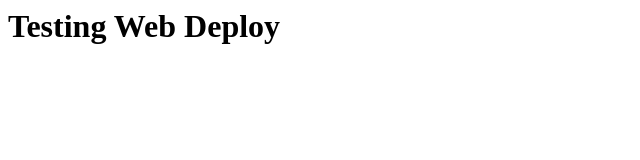
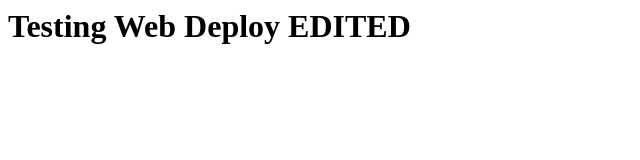
Before and after one commit to klsklnPITX/deployAzureTest, a plain HTML site: page index.html in a window 1280 px wide. Shown: the whole page, without its empty margins (0-640 px from the left). Drawn offline with Linux system fonts and the light colour scheme.

Commit message:
edited live

```diff
--- a/index.html
+++ b/index.html
@@ -1 +1 @@
-<h1>Testing Web Deploy</h1>
+<h1>Testing Web Deploy EDITED</h1>
```
